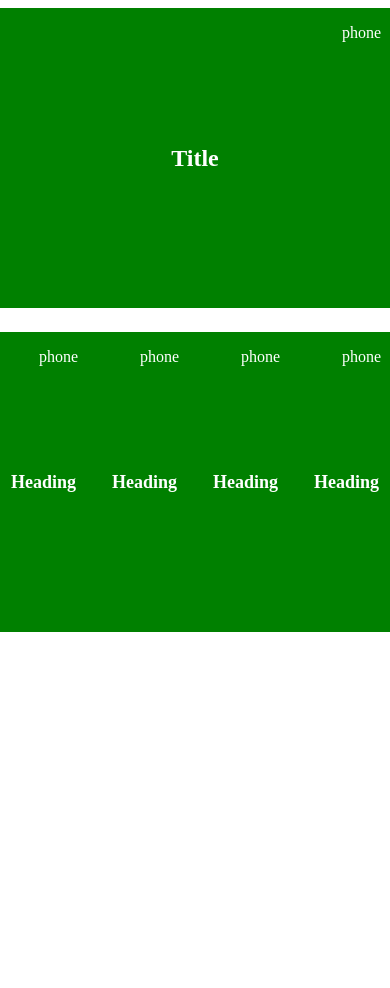
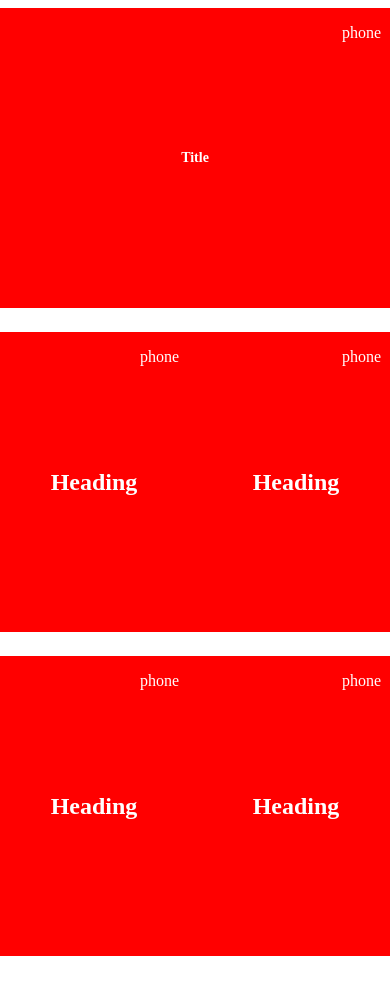
Before and after one commit to erdie/idre-minicss, a website: page src/index.html in a window 390 px wide. Before the commit the page ends 844 px from the top, so only its background shows below. Drawn offline with Linux system fonts and the light colour scheme.

Commit message:
add basic css

```diff
--- a/src/sass/components/_content.sass
+++ b/src/sass/components/_content.sass
@@ -25,3 +25,51 @@
     @include respond(desktop)
         &:after
             content: 'desktop'
+
+@mixin content--phone()
+    .content
+        background-color: red
+        color: #fff
+        min-height: 300px
+        margin-bottom: 24px
+        position: relative
+        display: flex
+        align-items: center
+        justify-content: center
+        &:after
+            content: 'phone'
+            position: absolute
+            top: 16px
+            right: 16px
+
+@mixin content--tablet()
+    .content
+        background-color: blue
+        color: #fff
+        min-height: 300px
+        margin-bottom: 24px
+        position: relative
+        display: flex
+        align-items: center
+        justify-content: center
+        &:after
+            content: 'tablet'
+            position: absolute
+            top: 16px
+            right: 16px
+
+@mixin content--desktop()
+    .content
+        background-color: green
+        color: #fff
+        min-height: 300px
+        margin-bottom: 24px
+        position: relative
+        display: flex
+        align-items: center
+        justify-content: center
+        &:after
+            content: 'desktop'
+            position: absolute
+            top: 16px
+            right: 16px
--- a/src/sass/components/_grid.sass
+++ b/src/sass/components/_grid.sass
@@ -22,32 +22,23 @@
             @include columns($item)
 
 //grid handphone
-@include respond(phone)
-    margin: 0
-    >[classˆ=item__]
-        padding: 0 $space-base
+@mixin item--phone()
+    .item
+        @for $items from 1 through 12
+            $item : $items * 1
+            .m\:item__#{$item}
+                @include columns($item)
 
-    @for $items from 1 through 12
-        $item : $items * 1
-        .m\:item__#{$item}
-            @include columns($item)
+@mixin item--tablet()
+    .item
+        @for $items from 1 through 12
+            $item : $items * 1
+            .t\:item__#{$item}
+                @include columns($item)
 
-@include respond(tablet)
-    margin: 0
-    >[classˆ=item__]
-        padding: 0 $space-base
-
-    @for $items from 1 through 12
-        $item : $items * 1
-        .t\:item__#{$item}
-            @include columns($item)
-
-@include respond(desktop)
-    margin: 0
-    >[classˆ=item__]
-        padding: 0 $space-base
-
-    @for $items from 1 through 12
-        $item : $items * 1
-        .d\:item__#{$item}
-            @include columns($item)
+@mixin item--desktop()
+    .item
+        @for $items from 1 through 12
+            $item : $items * 1
+            .d\:item__#{$item}
+                @include columns($item)
--- a/src/sass/components/_typography.sass
+++ b/src/sass/components/_typography.sass
@@ -5,36 +5,86 @@
 @function em($px, $context: $base-context)
     @return #{$px/$context}em
 
+// .title
+//     font-size: em(32)
+//     @include respond(phone)
+//         font-size: em(24)
+//     @include respond(tablet)
+//         font-size: em(28)
+//     @include respond(desktop)
+//         font-size: em(42)
+
+// .heading
+//     font-size: em(24)
+//     @include respond(phone)
+//         font-size: em(18)
+//     @include respond(tablet)
+//         font-size: em(21)
+//     @include respond(desktop)
+//         font-size: em(32)
+
+// .sub-heading
+//     font-size: em(21)
+//     @include respond(phone)
+//         font-size: em(18)
+//     @include respond(tablet)
+//         font-size: em(20)
+//     @include respond(desktop)
+//         font-size: em(28)
+
+// .text
+//     font-size: em(16)
+//     @include respond(phone)
+//         font-size: em(14)
+//     @include respond(desktop)
+//         font-size: em(18)
+
+
+//title
 .title
     font-size: em(32)
-    @include respond(phone)
+@mixin title--phone()
+    .title
         font-size: em(24)
-    @include respond(tablet)
+@mixin title--tablet()
+    .title
         font-size: em(28)
-    @include respond(desktop)
+@mixin title--desktop()
+    .title
         font-size: em(42)
 
+//heading
 .heading
     font-size: em(24)
-    @include respond(phone)
+@mixin heading--phone()
+    .title
+        font-size: em(24)
+@mixin heading__tablet()
+    .title
+        font-size: em(24)
+@mixin heading--desktop()
+    .title
+        font-size: em(42)
+
+//sub-heading
+.sub-heading
+    font-size: em(21)
+@mixin sub-heading--phone()
+    .title
         font-size: em(18)
-    @include respond(tablet)
+@mixin sub-heading--tablet()
+    .title
         font-size: em(21)
-    @include respond(desktop)
+@mixin sub-heading--desktop()
+    .title
         font-size: em(32)
 
-.sub-heading
-    font-size: em(21)
-    @include respond(phone)
-        font-size: em(18)
-    @include respond(tablet)
-        font-size: em(20)
-    @include respond(desktop)
-        font-size: em(28)
-
+//text
 .text
     font-size: em(16)
-    @include respond(phone)
+@mixin text--phone()
+    .title
         font-size: em(14)
-    @include respond(desktop)
+@mixin text--desktop()
+    .title
         font-size: em(18)
--- a/src/sass/style.sass
+++ b/src/sass/style.sass
@@ -1 +1,27 @@
+@import components/breakpoints
+@import components/grid
+@import components/typography
 @import components/content
+
+@include respond(phone)
+    @include item--phone()
+    @include title--phone()
+    @include heading--phone()
+    @include sub-heading--phone()
+    @include text--phone()
+    @include content--phone()
+
+@include respond(tablet)
+    @include item--tablet()
+    @include title--tablet()
+    @include heading--tablet()
+    @include sub-heading--tablet()
+    @include content--tablet()
+
+@include respond(desktop)
+    @include item--desktop()
+    @include title--desktop()
+    @include heading--desktop()
+    @include sub-heading--desktop()
+    @include text--desktop()
+    @include content--desktop()
```
Also changed, not shown: src/css/style.css.
